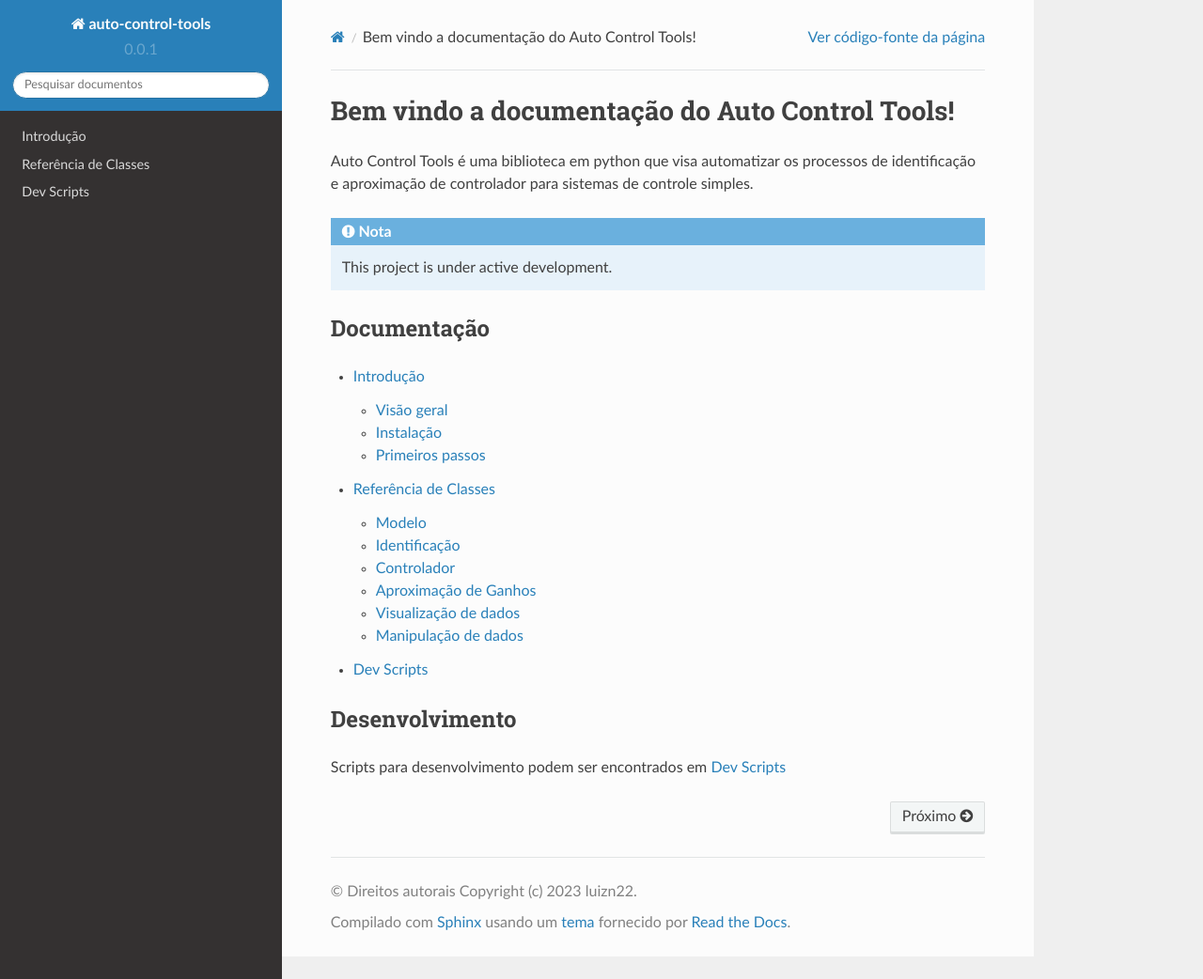
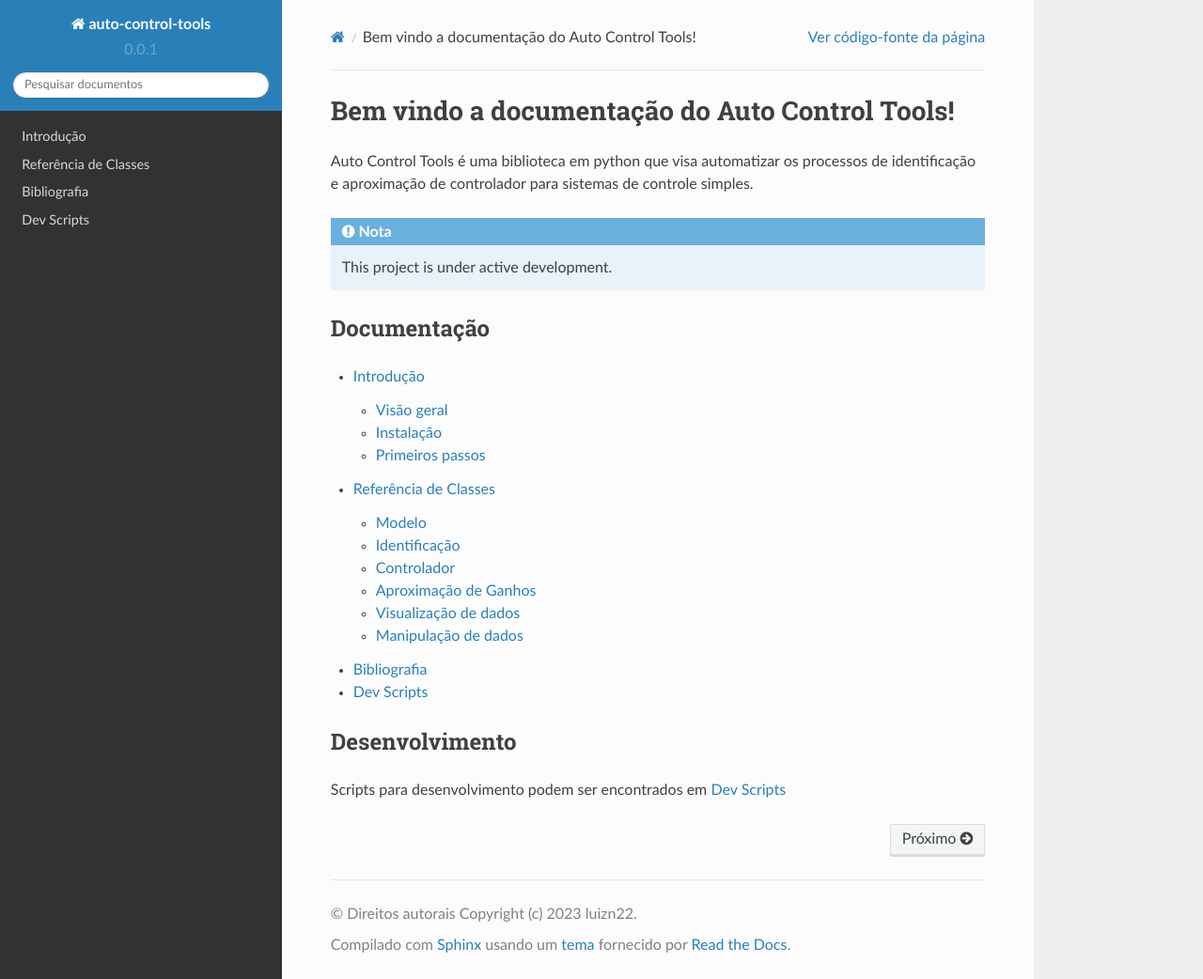
Before and after one commit to luizn22/auto-control-tools, a Sphinx documentation site: the page built from docs/source/index.rst, in a window 1280 px wide and 1042 px high. Shown: the whole window at 94% size. Built offline with Sphinx 7.4.7 and the Read the Docs theme 2.0.0, drawn with Linux system fonts in a browser that asks for light colours; some of the changed lines change nothing that is shown.

Commit message:
add bibliography support

```diff
--- a/docs/requirements.txt
+++ b/docs/requirements.txt
@@ -9,3 +9,4 @@
 ipykernel==6.26.0
 docutils==0.20.1
 sphinx-paramlinks==0.6.0
+sphinxcontrib-bibtex==2.6.1
--- /dev/null
+++ b/docs/source/bibliography.bib
@@ -0,0 +1,22 @@
+@book{CoelhoIdentificacao,
+    author = {Antônio Augusto Rodrigues Coelho and Leandro dos Santos Coelho},
+    title = {Identificação de Sistemas Dinâmicos Lineares},
+    publisher = {EDITORA DA UFSC},
+    year = {2004},
+    address = {Florianópolis},
+    edition = {1},
+    isbn = {853280280-X},
+    pages = {181}
+}
+
+@inbook{CoelhoChapter4,
+    author = {Antônio Augusto Rodrigues Coelho and Leandro dos Santos Coelho},
+    title = {Métodos Clássicos para Modelagem de Processos},
+    booktitle = {Identificação de Sistemas Dinâmicos Lineares},
+    publisher = {EDITORA DA UFSC},
+    year = {2004},
+    address = {Florianópolis},
+    chapter = {4.2},
+    pages = {65-74},
+    isbn = {853280280-X},
+}
--- /dev/null
+++ b/docs/source/bibliography.rst
@@ -0,0 +1,5 @@
+************
+Bibliografia
+************
+.. bibliography::
+    :all:
--- a/docs/source/conf.py
+++ b/docs/source/conf.py
@@ -38,6 +38,7 @@
     'sphinx.ext.linkcode',
 
     'sphinx_paramlinks',
+    'sphinxcontrib.bibtex',
 ]
 
 autoclass_content = "class"
@@ -99,6 +100,9 @@
 
 intersphinx_disabled_domains = ['std']
 
+
+bibtex_bibfiles = ['bibliography.bib']
+bibtex_default_style = 'unsrt'
 
 # If this is True, todo and todolist produce output, else they produce nothing.
 # The default is False.
--- a/docs/source/index.rst
+++ b/docs/source/index.rst
@@ -15,6 +15,7 @@
 
     introduction
     auto_control_tools
+    bibliography
     dev_scripts
 
 
```
